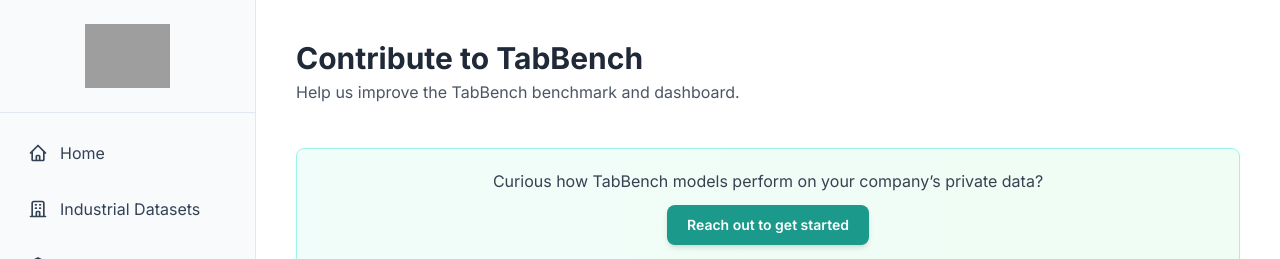
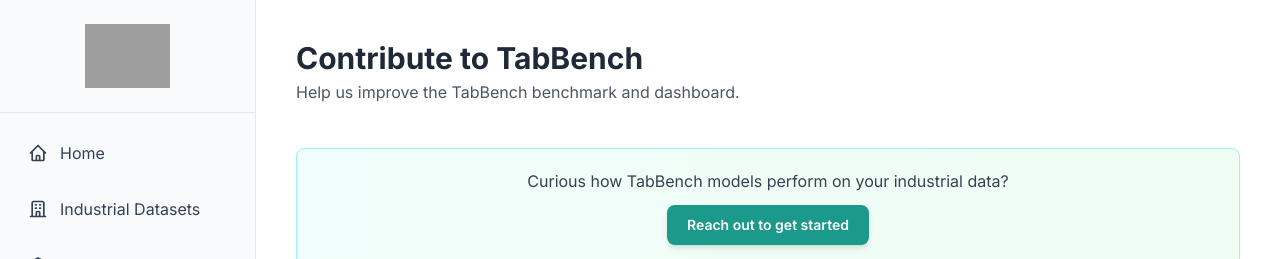
Before and after one commit to Neuralk-AI/TabBench, a React (Vite) app: page /#/contribute in a window 1280 px wide. Shown: the top 259 px of the page. Built offline with nearby package versions, Linux system fonts and the light colour scheme; grey boxes are pictures that could not be loaded.

Commit message:
Update ContributePage.tsx

```diff
--- a/pages/ContributePage.tsx
+++ b/pages/ContributePage.tsx
@@ -12,7 +12,7 @@
       </header>
       <section className="p-4 sm:p-5 bg-gradient-to-r from-teal-50 to-green-50 rounded-lg border border-teal-200 text-center shadow-sm">
           <p className="text-gray-700 text-sm sm:text-base mb-3">
-              Curious how TabBench models perform on your company’s private data?
+              Curious how TabBench models perform on your industrial data?
           </p>
           <a
             href="https://www.neuralk-ai.com/contact"
```
